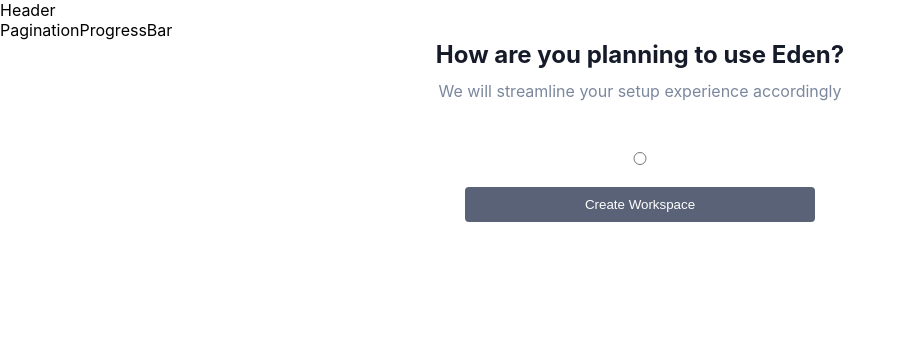
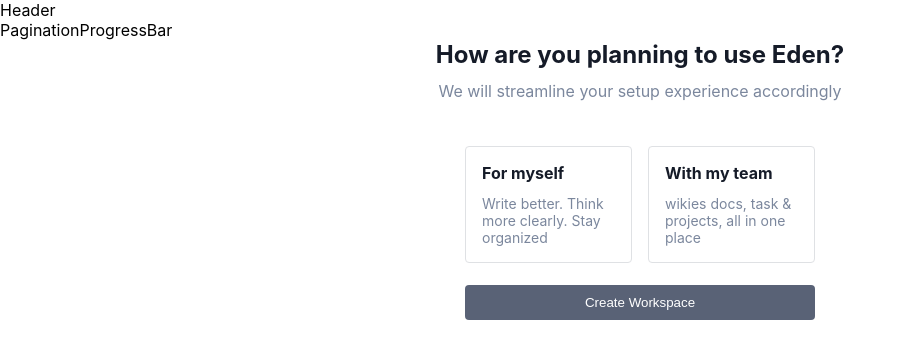
Before and after one commit to souro18/sign-up, a React (Create React App) app: page / in a window 1280 px wide. Both pictures are taken after typing "Sample", "Sample" into the empty fields and a click on the button "Create Workspace". Shown: the top 358 px of the page, without its empty margins (0-905 px from the left). Built offline with nearby package versions, Linux system fonts and the light colour scheme.

Commit message:
radion card added

```diff
--- a/src/App.css
+++ b/src/App.css
@@ -68,7 +68,6 @@
   background-color: #664de6;
   color: white;
   border-radius: 4px;
-  /* min-width: 250px; */
   cursor: pointer;
   display: flex;
   flex: 1;
@@ -79,3 +78,30 @@
   background-color: #596276;
   cursor: not-allowed;
 }
+
+.radio-card-wrapper {
+  display: flex;
+  justify-content: space-between;
+  margin-bottom: 22px;
+}
+
+.radio-card {
+  border: 1px solid #dfe1e4;
+  border-radius: 4px;
+  padding: 16px;
+  display: flex;
+  flex-direction: column;
+  flex-basis: 38%
+}
+
+.radio-card .description {
+  font-size: 14px;
+}
+
+.radio-card.selected {
+  border-color: #664de6;
+}
+
+label span {
+  color: #7b879d;
+}
--- a/src/components/Dashobard.jsx
+++ b/src/components/Dashobard.jsx
@@ -43,7 +43,7 @@
     return (<div>
         <Header />
         <PaginationProgressBar />
-        <PageDetails details={selectedPageDetails} onInputChange={onInputChange}/>
+        <PageDetails details={selectedPageDetails} onInputChange={onInputChange} inputFields={inputFields}/>
         <div className='form-container'>
             <Button disabled={disableActionButton()} label={selectedPageDetails?.actionLabel} onClick={onButtonClick} currentPage={selectedPage}/>
         </div>
--- a/src/components/InputBox.jsx
+++ b/src/components/InputBox.jsx
@@ -2,7 +2,7 @@
 
 const InputBox = ({ details , inputField, onInputChange}) => {
     return (<div className='input-group'>
-        <label>{details.label}</label>
+        <label>{details.label}{!details.isRequired ? <span>(optional)</span> : null}</label>
         {
             details.prefixText?.length > 0 ?
             <div className="prefix-wrapper">
--- a/src/components/PageDetails.jsx
+++ b/src/components/PageDetails.jsx
@@ -1,8 +1,9 @@
 import React from 'react';
-import { INPUT_FIELD_DETAILS } from '../constants';
+import { INPUT_FIELD_DETAILS, INPUT_TYPES } from '../constants';
 import InputBox from './InputBox';
+import RadioCard from './RadioCard';
 
-const PageDetails = ({ details = {}, onInputChange }) => {
+const PageDetails = ({ details = {}, onInputChange, inputFields }) => {
     return (<div>
         <div className='heading-wrapper'>
         <h2 className='title'>{details.title}</h2>
@@ -10,7 +11,15 @@
         </div>
         <div className='form-container'>
             {(details?.inputFields || []).map(inputField => {
-                return <InputBox details={INPUT_FIELD_DETAILS[inputField]} key={inputField} onInputChange={onInputChange} inputField={inputField}/>
+                const inputFieldDetails = INPUT_FIELD_DETAILS[inputField]
+                return inputFieldDetails.type === INPUT_TYPES.TEXT ?
+                 <InputBox details={inputFieldDetails} key={inputField} onInputChange={onInputChange} inputField={inputField}/> :
+                 <RadioCard
+                  details={inputFieldDetails}
+                    key={inputField}
+                    value={inputFields[inputField].value}
+                    onInputChange={onInputChange}
+                    inputField={inputField}/>
             })}
         </div>
     </div>)
--- /dev/null
+++ b/src/components/RadioCard.jsx
@@ -0,0 +1,18 @@
+import React from 'react';
+
+const RadioCard = ({ details , inputField, onInputChange, value }) => {
+    return (
+        <div className="radio-card-wrapper">
+            {
+                (details.options || []).map(option => {
+                    return <div className={`radio-card ${option.value === value ? 'selected' : ''}`} onClick={() => onInputChange(inputField, option.value)}>
+                        <h4 className="title">{option.title}</h4>
+                        <p className="description">{option.description}</p>
+                        </div>
+                })
+            }
+        </div>
+    )
+}
+
+export default RadioCard;
```
